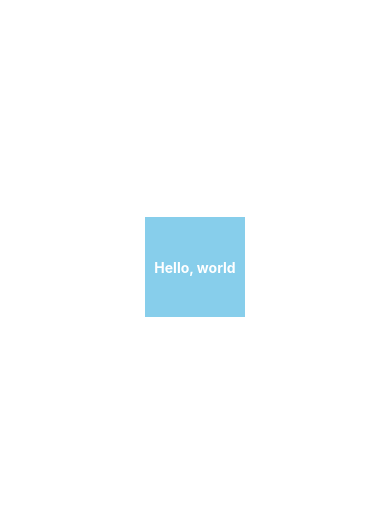
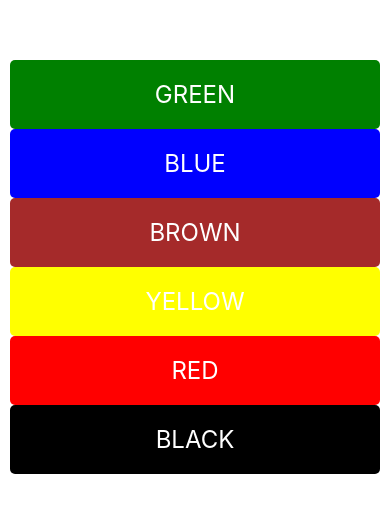
Before and after one commit to DuyAnh2074/Mobile, a React Native app: screen / in a window 390 px wide. Shown: the part 155-668 px from the top of the page. Built offline with nearby package versions, Linux system fonts and the light colour scheme.

Commit message:
Bai tap b5

```diff
--- /dev/null
+++ b/b5.js
@@ -0,0 +1,105 @@
+import React, {useState} from 'react';
+import { View, Text, StyleSheet, TouchableOpacity } from 'react-native';
+
+const b5 = () =>{
+    const [bgColor, setbgColor] = useState('white');
+
+    const green = () => {
+        setbgColor(bgColor === 'white' ? 'green' : 'white');
+    };
+
+    const blue = () => {
+        setbgColor(bgColor === 'white' ? 'blue' : 'white' );
+    };
+    const brown = () => {
+        setbgColor(bgColor === 'white' ? 'brown' : 'white' );
+    };
+    const yellow = () => {
+        setbgColor(bgColor === 'white' ? 'yellow' : 'white' );
+    };
+    const red = () => {
+        setbgColor(bgColor === 'white' ? 'red' : 'white' );
+    };
+    const black = () => {
+        setbgColor(bgColor === 'white' ? 'black' : 'white' );
+    };
+return(
+<View style={[styles.container, { backgroundColor: bgColor}]}>
+<TouchableOpacity style={styles.buttonGreen} onPress={green} >
+        <Text style={styles.buttonText}>GREEN</Text>
+      </TouchableOpacity>
+
+      <TouchableOpacity style={styles.buttonBlue} onPress={blue} >
+        <Text style={styles.buttonText}>BLUE</Text>
+      </TouchableOpacity>
+
+      <TouchableOpacity style={styles.buttonBrown} onPress={brown} >
+        <Text style={styles.buttonText}>BROWN</Text>
+      </TouchableOpacity>
+
+      <TouchableOpacity style={styles.buttonYellow} onPress={yellow} >
+        <Text style={styles.buttonText}>YELLOW</Text>
+      </TouchableOpacity>
+
+      <TouchableOpacity style={styles.buttonRed} onPress={red} >
+        <Text style={styles.buttonText}>RED</Text>
+      </TouchableOpacity>
+
+      <TouchableOpacity style={styles.buttonBlack} onPress={black} >
+        <Text style={styles.buttonText}>BLACK</Text>
+      </TouchableOpacity>
+</View>
+
+);
+};
+
+const styles = StyleSheet.create({
+container: {
+    flex: 1,
+    justifyContent: 'center',
+    alignItems: 'center',
+    gap: '60',
+},
+buttonGreen: {
+    width: '95%',
+    borderRadius:5,
+    padding: 20,
+    backgroundColor: 'green',
+},
+buttonBlue: {
+    width: '95%',
+    borderRadius:5,
+    padding: 20,
+    backgroundColor: 'blue',
+},
+buttonBrown: {
+    width: '95%',
+    borderRadius:5,
+    padding: 20,
+    backgroundColor: 'brown',
+},
+buttonYellow: {
+    width: '95%',
+    borderRadius:5,
+    padding: 20,
+    backgroundColor: 'yellow',
+},
+buttonRed: {
+    width: '95%',
+    borderRadius:5,
+    padding: 20,
+    backgroundColor: 'red',
+},
+buttonBlack: {
+    width: '95%',
+    borderRadius:5,
+    padding: 20,
+    backgroundColor: 'black',
+},
+buttonText: {
+    color: 'white',
+    fontSize: 24,
+    textAlign: 'center',
+  },
+});
+export default b5;
--- a/index.js
+++ b/index.js
@@ -1,6 +1,6 @@
 import { registerRootComponent } from 'expo';
 
-import App from './App';
+import App from './b5';
 
 // registerRootComponent calls AppRegistry.registerComponent('main', () => App);
 // It also ensures that whether you load the app in Expo Go or in a native build,
```
Also changed, not shown: App1.js (added, +118 -0 lines).
